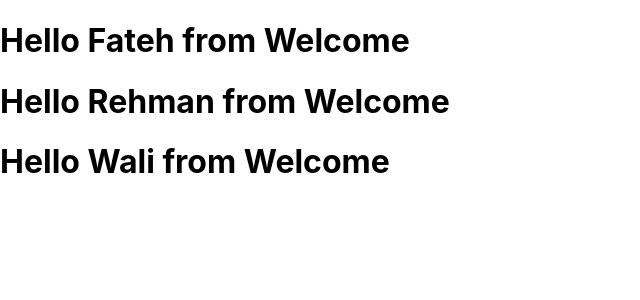
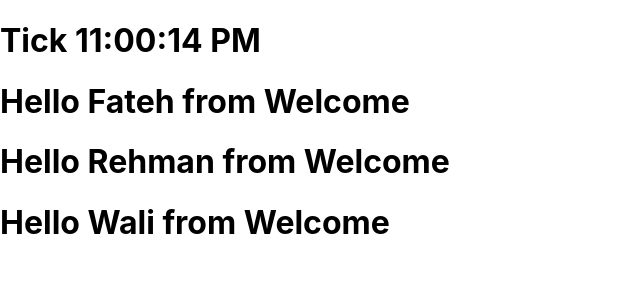
Before and after one commit to fatehrehman/react-app-try, a React (Create React App) app: page / in a window 1280 px wide. Shown: the top 300 px of the page, without its empty margins (0-640 px from the left). Built offline with nearby package versions, Linux system fonts and the light colour scheme.

Commit message:
Chapter 3-4

```diff
--- a/src/App.js
+++ b/src/App.js
@@ -1,6 +1,7 @@
 //import logo from './logo.svg';
 import "./App.css";
 import Welcome from "./components/Welcome";
+import Tick from "./components/Tick";
 function App() {
   const user = {
     firstname: "Fateh",
@@ -9,6 +10,7 @@ function App() {
 
   return (
     <>
+      <Tick />
       <Welcome datax="Fateh" />
       <Welcome datax="Rehman" />
       <Welcome datax="Wali" />
--- /dev/null
+++ b/src/components/Tick.js
@@ -0,0 +1,9 @@
+function Tick() {
+  function showTime() {
+    // Tick clock is not working because we have not used state property in component
+    return <h1>Tick {new Date().toLocaleTimeString()}</h1>;
+  }
+  setInterval(showTime, 1000);
+  return <div>{showTime()}</div>;
+}
+export default Tick;
```
